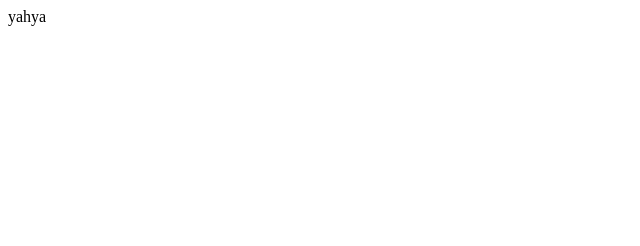
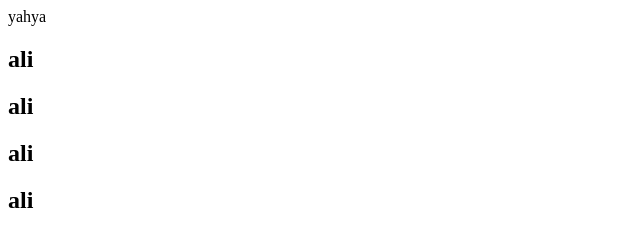
Before and after one commit to ahmedyahya112/course, a plain HTML site: page index.html in a window 1280 px wide. Shown: the whole page, without its empty margins (0-640 px from the left). Drawn offline with Linux system fonts and the light colour scheme.

Commit message:
index and index2

```diff
--- a/index.html
+++ b/index.html
@@ -1,3 +1,7 @@
 <h>
     yahya
 </h>
+<h2>ali</h2>
+<h2>ali</h2>
+<h2>ali</h2>
+<h2>ali</h2>
```
Also changed, not shown: index2.html (added, +1 -0 lines).
